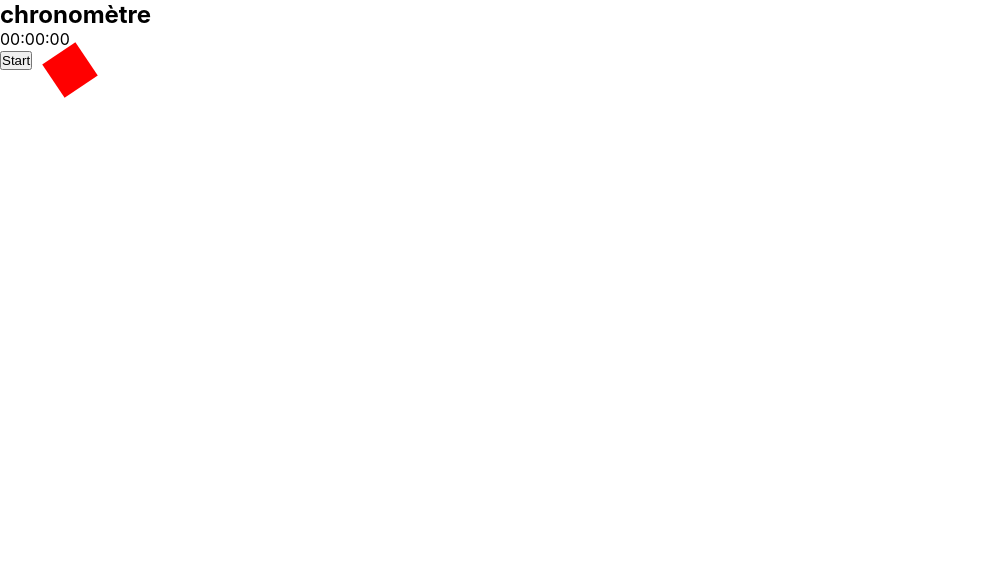
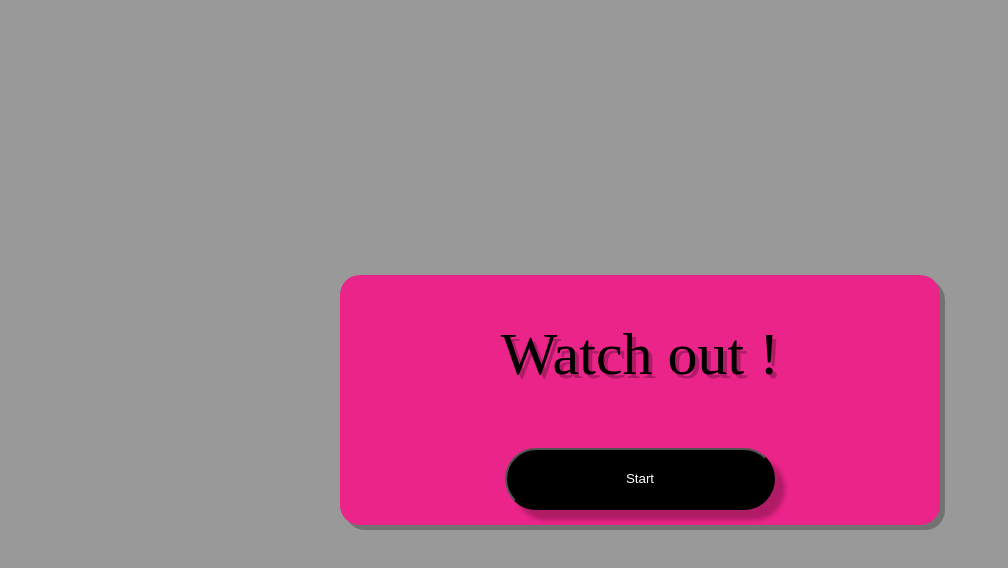
Before and after one commit to ImMiza/WatchOut, a React (Create React App) app: page / in a window 1280 px wide. Shown: the top 568 px of the page, without its empty margins (0-1008 px from the left). Built offline with nearby package versions, Linux system fonts and the light colour scheme.

Commit message:
add start popup / center spaceship / fix

```diff
--- a/src/App.tsx
+++ b/src/App.tsx
@@ -4,15 +4,25 @@ import Entity from "./utils/Entity";
 import Spaceship from './utils/Spaceship';
 import Location from './utils/Location';
 import Timer from './components/settings/timer';
+import Popup from "./components/popup/Popup";
 
 function App() {
 
-  const [spaceship, setSpaceship] = useState(new Spaceship(new Location(50,50), new Vector(0,0), '', 40, 40, true, 4));
+  const [isStart, setStart] = React.useState<boolean>(false);
+  const [isEnd, setEnd] = React.useState<boolean>(false);
+
+  const spaceshipSize: number = 40;
+  const centerX: number = (window.innerWidth / 2.0) - spaceshipSize;
+  const centerY: number = (window.innerHeight / 2.0) - spaceshipSize;
+  const [spaceship, setSpaceship] = useState(new Spaceship(new Location(centerX,centerY), new Vector(0,0), '', spaceshipSize, spaceshipSize, true, 4));
   /**
    * The main function
    * call 30 times per seconds (30fps)
    */
   function main(): void {
+    if(!isStart) {
+      return;
+    }
     setSpaceship(Object.create(spaceship.startRotation()));
   }
 
@@ -25,11 +35,14 @@ function App() {
     }, 1000 / 30);
 
     return () => clearInterval(interval);
-  }, []);
+  }, [isStart, isEnd]);
 
   return (
       <div>
-        <Timer></Timer>
+        {
+          !isStart &&
+            <Popup title={'Watch out !'} buttonText={'Start'} onClick={() => setStart(true)} />
+        }
         {spaceship.getJsxSpaceship()}
       </div>
   );
--- a/src/components/popup/Popup.tsx
+++ b/src/components/popup/Popup.tsx
@@ -14,6 +14,7 @@ const Container: React.CSSProperties = {
     boxShadow: 'rgba(0, 0, 0, 0.25) 5px 5px 0px',
     transform: 'translate(-50%, -50%)',
     alignItems: 'center',
+    zIndex: 10,
 };
 
 const Background: React.CSSProperties = {
@@ -59,7 +60,7 @@ function Popup(props: {
             <div style={Background}></div>
             <div style={Container}>
                 <p style={Title}>{props.title}</p>
-                <button onClick={() => props.onClick} style={Button}>{props.buttonText}</button>
+                <button onClick={() => props.onClick && props.onClick()} style={Button}>{props.buttonText}</button>
             </div>
         </>
     )
--- a/src/utils/Spaceship.tsx
+++ b/src/utils/Spaceship.tsx
@@ -47,7 +47,6 @@ export default class Spaceship extends Entity {
     }
 
     getJsxSpaceship():JSX.Element {
-    console.log(this.getWidth);
         return (
             <div style={{
                 width: `${this.getWidth}px`,
```
Also changed, not shown: src/utils/Entity.ts (+8 -8 lines).
